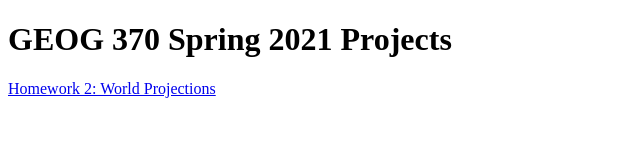
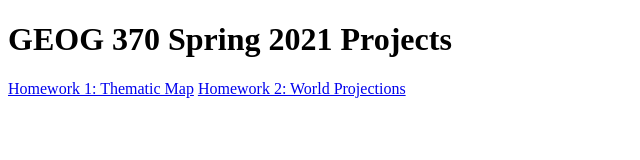
Before and after one commit to adriennehall8/GEOG370Spring2021, a plain HTML site: page index.html in a window 1280 px wide. Shown: the whole page, without its empty margins (0-640 px from the left). Drawn offline with Linux system fonts and the light colour scheme.

Commit message:
Update index.html

```diff
--- a/index.html
+++ b/index.html
@@ -7,6 +7,7 @@
 </head>
 <body>
     <h1>GEOG 370 Spring 2021 Projects</h1>
+    <a href="./Thematic Map/thematicmap.html">Homework 1: Thematic Map</a>
     <a href="./Worldprojections/worldprojections.html">Homework 2: World Projections</a>
 </body>
 </html>
```
